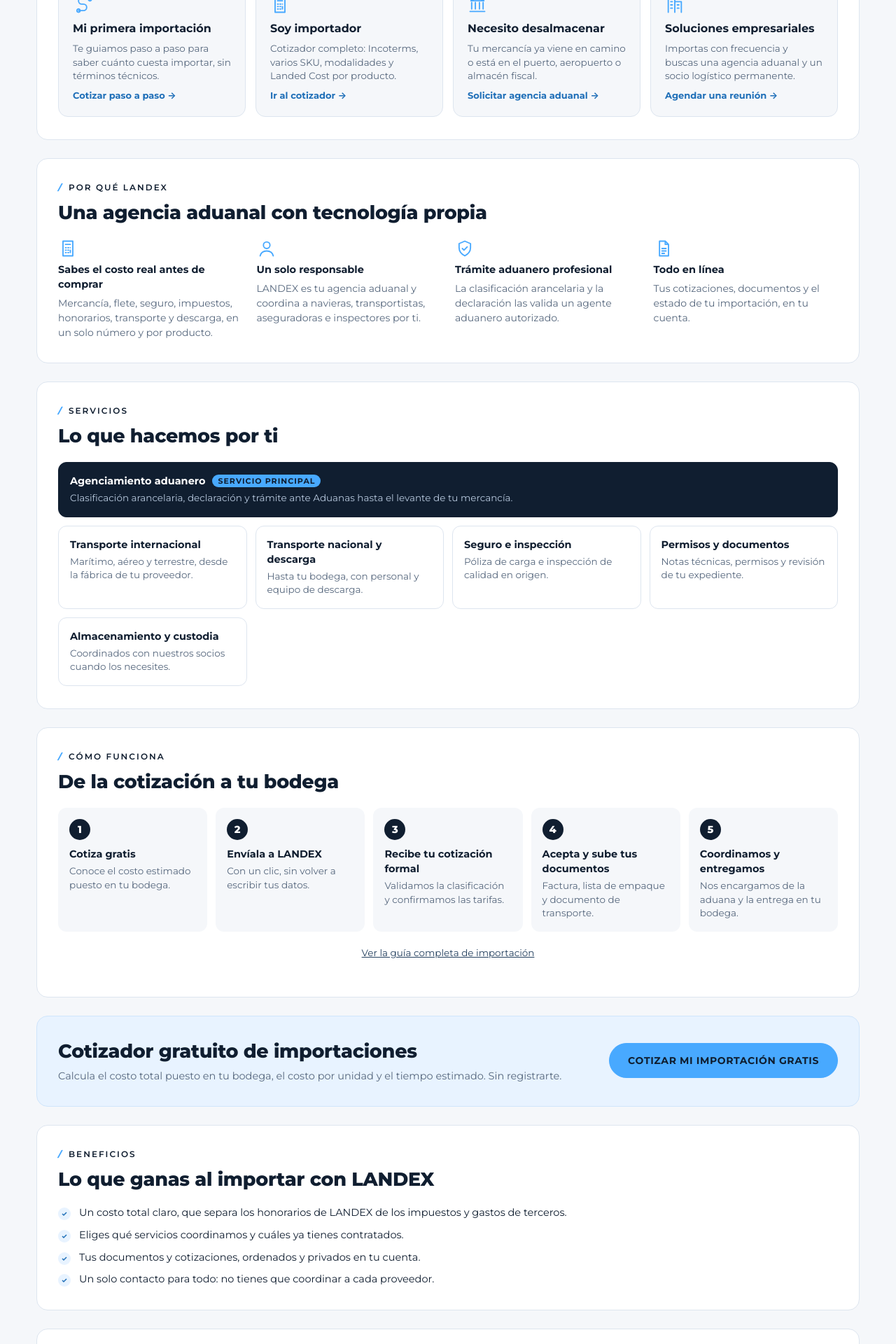
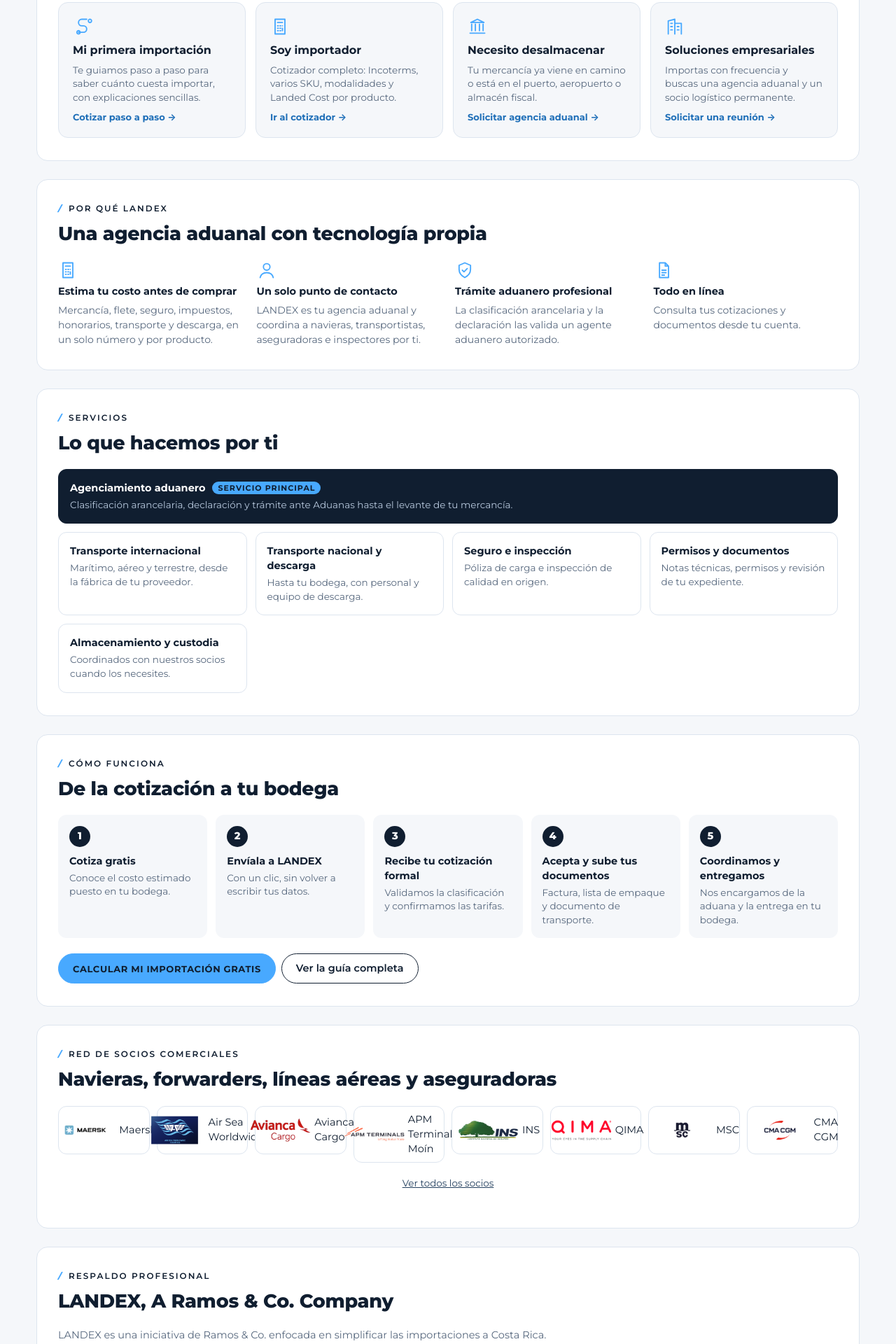
Before and after one commit to alglezramos/importa-facil, a React (Vite) app: page / in a window 1280 px wide. Shown: the part 780-2700 px from the top of the page at 70% size. Built offline with nearby package versions, Linux system fonts and the light colour scheme.

Commit message:
V2.0: simplify commercial landing and clarify estimate scope

```diff
--- a/src/components/Inicio.tsx
+++ b/src/components/Inicio.tsx
@@ -32,14 +32,17 @@ const PREGUNTAS: [string, string][] = [
   ['¿El cotizador tiene costo?', 'No. Puedes estimar cuánto te cuesta tu importación puesta en tu bodega sin registrarte. La estimación es referencial: los montos definitivos los confirma LANDEX en la cotización formal.'],
   ['¿La estimación es el precio final?', 'No. Usa tarifas de referencia y la clasificación que indiques. Antes de la cotización formal, el agente aduanero valida la clasificación arancelaria y LANDEX confirma las tarifas con sus socios.'],
   ['Mi mercancía ya viene en camino o está en el puerto. ¿Me pueden ayudar?', 'Sí. Usa la opción "Necesito desalmacenar": nos cuentas qué es, dónde está y qué documentos tienes, sin completar el cotizador.'],
-  ['¿Qué documentos necesito para importar?', 'Normalmente la factura comercial, la lista de empaque y el documento de transporte (BL, guía aérea o carta de porte). Según el producto, también permisos, notas técnicas o certificado de origen. La plataforma te indica cuáles aplican a tu caso.'],
+  ['¿Qué documentos necesito para importar?', 'Normalmente la factura comercial, la lista de empaque y el documento de transporte (BL, guía aérea o carta de porte). Según el producto, también permisos, notas técnicas o certificado de origen. LANDEX revisará cuáles aplican a tu caso.'],
   ['¿Puedo usar mi propio transportista o forwarder?', 'Sí. Al ver tu estimación, marca "Ya lo tengo" en los servicios que contrataste por tu cuenta. LANDEX se encarga del agenciamiento aduanero y coordina el resto que necesites.'],
-  ['¿Quién puede ver mis documentos?', 'Solo tú y el equipo de LANDEX. Los archivos se guardan en almacenamiento privado, ligados a tu cuenta y a cada cotización.'],
+  ['¿Quién puede ver mis documentos?', 'Los documentos se vinculan a tu cuenta y a cada cotización. El acceso debe limitarse a tu cuenta y al personal autorizado de LANDEX.'],
 ]
 
 export function Inicio({ onCotizar, onAgencia, onSocios, onGuia }: Props) {
-  const [abierta, setAbierta] = useState<number | null>(0)
-  const logos = ALIADOS.filter((a) => a.publicado && a.categoria !== 'instituciones').slice(0, 12)
+  const [abierta, setAbierta] = useState<number | null>(null)
+  const operadores = ALIADOS.filter((a) => a.publicado && a.categoria !== 'instituciones')
+  const categorias = [...new Set(operadores.map((a) => a.categoria))]
+  const destacados = categorias.map((categoria) => operadores.find((a) => a.categoria === categoria)!)
+  const logos = [...destacados, ...operadores.filter((a) => !destacados.includes(a))].slice(0, 8)
   const corporativos = [
     EMPRESA.razonSocial && ['Razón social', EMPRESA.razonSocial],
     EMPRESA.cedulaJuridica && ['Cédula jurídica', EMPRESA.cedulaJuridica],
@@ -54,7 +57,8 @@ export function Inicio({ onCotizar, onAgencia, onSocios, onGuia }: Props) {
         <div className="portada-texto">
           <span className="sobretitulo">Tu agencia aduanal digital</span>
           <h2>{MARCA.eslogan}</h2>
-          <p className="bajada">{MARCA.propuesta} Cotiza, contrata y gestiona tu importación desde un solo lugar.</p>
+          <p className="bajada">{MARCA.propuesta} Conoce cuánto cuesta importar a Costa Rica y solicita una cotización formal para coordinar tu operación.</p>
+          <p className="nota portada-nota">Estimación gratuita, sin registro. Los costos definitivos se validan antes de contratar.</p>
           <div className="acciones">
             <button type="button" className="btn primario grande" onClick={() => onCotizar()}>Cotizar mi importación gratis</button>
             <button type="button" className="btn claro grande" onClick={() => onAgencia('desalmacenaje')}>Necesito una agencia aduanal</button>
@@ -72,7 +76,7 @@ export function Inicio({ onCotizar, onAgencia, onSocios, onGuia }: Props) {
         <h2>Elige por dónde empezar</h2>
         <div className="entradas">
           <button type="button" className="entrada" onClick={() => onCotizar('guiado')}>
-            <Icono n="ruta" /><b>Mi primera importación</b><span>Te guiamos paso a paso para saber cuánto cuesta importar, sin términos técnicos.</span><em>Cotizar paso a paso →</em>
+            <Icono n="ruta" /><b>Mi primera importación</b><span>Te guiamos paso a paso para saber cuánto cuesta importar, con explicaciones sencillas.</span><em>Cotizar paso a paso →</em>
           </button>
           <button type="button" className="entrada" onClick={() => onCotizar('experto')}>
             <Icono n="calculadora" /><b>Soy importador</b><span>Cotizador completo: Incoterms, varios SKU, modalidades y Landed Cost por producto.</span><em>Ir al cotizador →</em>
@@ -81,7 +85,7 @@ export function Inicio({ onCotizar, onAgencia, onSocios, onGuia }: Props) {
             <Icono n="aduana" /><b>Necesito desalmacenar</b><span>Tu mercancía ya viene en camino o está en el puerto, aeropuerto o almacén fiscal.</span><em>Solicitar agencia aduanal →</em>
           </button>
           <button type="button" className="entrada" onClick={() => onAgencia('empresarial')}>
-            <Icono n="edificio" /><b>Soluciones empresariales</b><span>Importas con frecuencia y buscas una agencia aduanal y un socio logístico permanente.</span><em>Agendar una reunión →</em>
+            <Icono n="edificio" /><b>Soluciones empresariales</b><span>Importas con frecuencia y buscas una agencia aduanal y un socio logístico permanente.</span><em>Solicitar una reunión →</em>
           </button>
         </div>
       </section>
@@ -90,10 +94,10 @@ export function Inicio({ onCotizar, onAgencia, onSocios, onGuia }: Props) {
         <span className="etiqueta">Por qué LANDEX</span>
         <h2>Una agencia aduanal con tecnología propia</h2>
         <div className="columnas">
-          <div><Icono n="calculadora" /><b>Sabes el costo real antes de comprar</b><p>Mercancía, flete, seguro, impuestos, honorarios, transporte y descarga, en un solo número y por producto.</p></div>
-          <div><Icono n="persona" /><b>Un solo responsable</b><p>LANDEX es tu agencia aduanal y coordina a navieras, transportistas, aseguradoras e inspectores por ti.</p></div>
+          <div><Icono n="calculadora" /><b>Estima tu costo antes de comprar</b><p>Mercancía, flete, seguro, impuestos, honorarios, transporte y descarga, en un solo número y por producto.</p></div>
+          <div><Icono n="persona" /><b>Un solo punto de contacto</b><p>LANDEX es tu agencia aduanal y coordina a navieras, transportistas, aseguradoras e inspectores por ti.</p></div>
           <div><Icono n="escudo" /><b>Trámite aduanero profesional</b><p>La clasificación arancelaria y la declaración las valida un agente aduanero autorizado.</p></div>
-          <div><Icono n="documento" /><b>Todo en línea</b><p>Tus cotizaciones, documentos y el estado de tu importación, en tu cuenta.</p></div>
+          <div><Icono n="documento" /><b>Todo en línea</b><p>Consulta tus cotizaciones y documentos desde tu cuenta.</p></div>
         </div>
       </section>
 
@@ -120,39 +124,21 @@ export function Inicio({ onCotizar, onAgencia, onSocios, onGuia }: Props) {
           <li><b>Acepta y sube tus documentos</b><span>Factura, lista de empaque y documento de transporte.</span></li>
           <li><b>Coordinamos y entregamos</b><span>Nos encargamos de la aduana y la entrega en tu bodega.</span></li>
         </ol>
-        <p className="centro"><button type="button" className="link" onClick={onGuia}>Ver la guía completa de importación</button></p>
-      </section>
-
-      <section className="bloque cta-cotizador">
-        <div>
-          <h2>Cotizador gratuito de importaciones</h2>
-          <p>Calcula el costo total puesto en tu bodega, el costo por unidad y el tiempo estimado. Sin registrarte.</p>
-        </div>
-        <button type="button" className="btn primario grande" onClick={() => onCotizar()}>Cotizar mi importación gratis</button>
-      </section>
-
-      <section className="bloque">
-        <span className="etiqueta">Beneficios</span>
-        <h2>Lo que ganas al importar con LANDEX</h2>
-        <ul className="beneficios">
-          <li>Un costo total claro, que separa los honorarios de LANDEX de los impuestos y gastos de terceros.</li>
-          <li>Eliges qué servicios coordinamos y cuáles ya tienes contratados.</li>
-          <li>Tus documentos y cotizaciones, ordenados y privados en tu cuenta.</li>
-          <li>Un solo contacto para todo: no tienes que coordinar a cada proveedor.</li>
-        </ul>
+        <div className="acciones"><button type="button" className="btn primario" onClick={() => onCotizar()}>Calcular mi importación gratis</button><button type="button" className="btn" onClick={onGuia}>Ver la guía completa</button></div>
       </section>
 
       <section className="bloque socios-inicio">
         <span className="etiqueta">Red de socios comerciales</span>
         <h2>Navieras, forwarders, líneas aéreas y aseguradoras</h2>
-        <ul className="tira-logos">{logos.map((a) => <li key={a.logo}><img src={a.logo} alt={a.nombre} loading="lazy" width={600} height={320} /></li>)}</ul>
+        <ul className="tira-logos">{logos.map((a) => <li key={a.logo}><img src={a.logo} alt={a.nombre} loading="lazy" width={600} height={320} onError={(e) => { e.currentTarget.hidden = true }} /><span>{a.nombre}</span></li>)}</ul>
         <p className="centro"><button type="button" className="link" onClick={onSocios}>Ver todos los socios</button></p>
       </section>
 
       <section className="bloque respaldo">
         <span className="etiqueta">Respaldo profesional</span>
         <h2>{MARCA.nombre}, {MARCA.firma}</h2>
-        <p>{EMPRESA.experiencia || `${MARCA.nombre} es la agencia aduanal digital de Ramos & Co., y sus trámites aduaneros los firma un agente aduanero autorizado.`}</p>
+        <p>{EMPRESA.experiencia || `${MARCA.nombre} es una iniciativa de Ramos & Co. enfocada en simplificar las importaciones a Costa Rica.`}</p>
+        <p>La prestación de servicios aduaneros está sujeta a la validación de las autorizaciones aplicables y de las condiciones de cada operación.</p>
       </section>
 
       <section className="bloque">
```
